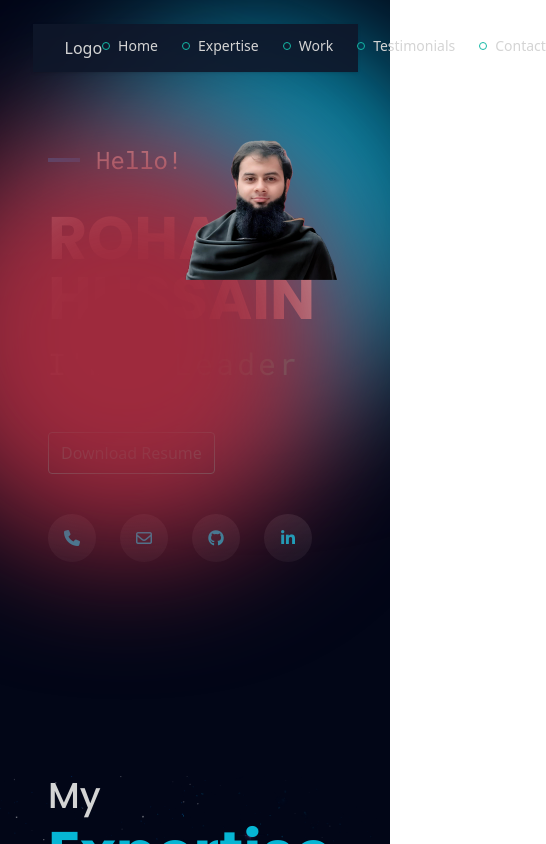
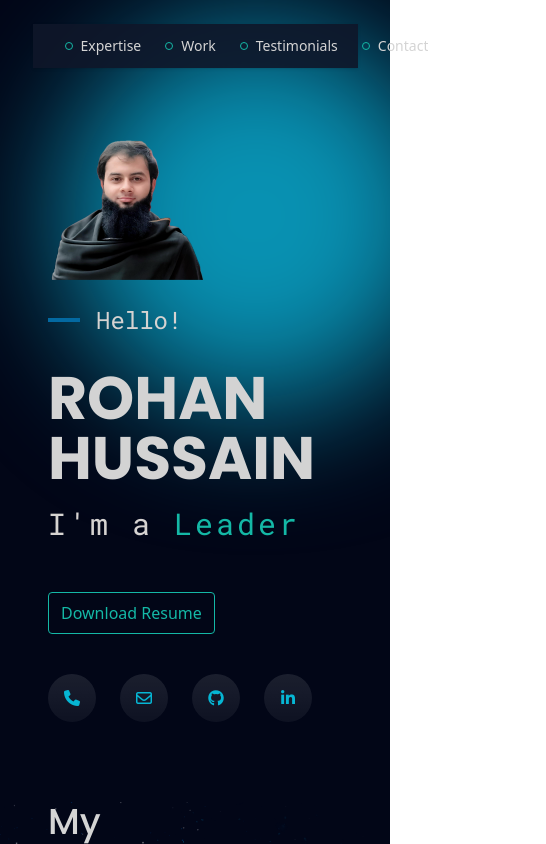
Before and after one commit to hallucinogenizer/portfolio-template, a React (Vite) app: page / in a window 390 px wide. Shown: the top 844 px of the page, 546 px wide, since content can reach past the window. Built offline with nearby package versions, Linux system fonts and the light colour scheme.

Commit message:
hero section responsiveness

```diff
--- a/src/components/HeroSection/HeroSection.tsx
+++ b/src/components/HeroSection/HeroSection.tsx
@@ -27,10 +27,10 @@ export function HeroSection() {
       >
         <TextContent className="flex-shrink" />
         <div className="relative">
-          <PersonImage className="absolute z-10 top-0 right-0 md:w-[30rem] md:h-[30rem] w-40 h-40" />
+          <PersonImage className="lg:absolute z-10 top-0 right-0 md:w-[30rem] md:h-[30rem] w-40 h-40" />
           <BackgroundBlurredCircle
             variant={BgCircleVariant.RED}
-            className="right-0 top-0 bg-[#9E2A3D]"
+            className="right-0 top-0 bg-[#9E2A3D] lg:absolute hidden"
             style={{ width: "27rem", height: "27rem" }}
           />
         </div>
--- a/src/components/TestimonialsSection/TestimonialCards.tsx
+++ b/src/components/TestimonialsSection/TestimonialCards.tsx
@@ -26,8 +26,8 @@ export default function TestimonialCards({
 const TestimonialCard = ({ content }: { content: TestimonialDataType }) => (
   <Fade direction="up" triggerOnce>
     <div
-      className={`bg-zinc-400 bg-opacity-20 flex flex-col justify-around shadow p-6 rounded-lg ${HOVER_TRANSLATE_CLASSES}`}
-      style={{ width: "21.625rem", height: "30.375rem" }}
+      className={`bg-zinc-400 bg-opacity-20 flex flex-col gap-8 justify-around shadow p-6 rounded-lg ${HOVER_TRANSLATE_CLASSES}`}
+      style={{ width: "21.625rem" }}
     >
       <div className="flex flex-col gap-4">
         <div>
--- a/src/components/TestimonialsSection/testimonialsData.ts
+++ b/src/components/TestimonialsSection/testimonialsData.ts
@@ -33,4 +33,13 @@ Rohan's well-rounded understanding of business, coupled with his ownership minds
 KICKSAT Preparations`,
     },
   },
+  {
+    quote:
+      "I had the pleasure of collaborating with Rohan on a search feature for our platform, and I was thoroughly impressed with his skills as an engineer. Rohan is incredibly intelligent, and responsible, and has a remarkable ability to take ownership and develop products.",
+    person: {
+      name: "Wasiq Noor Qasmi",
+      image: WasiqDp,
+      title: "Senior Software Engineer | Mentor",
+    },
+  },
 ];
--- a/src/components/TopNavBar/TopNavBar.tsx
+++ b/src/components/TopNavBar/TopNavBar.tsx
@@ -11,9 +11,12 @@ import {
 export const TopNavBar = () => (
   <div className="absolute top-6 right-1/2 w-5/6 max-w-6xl h-12 z-20">
     <ul className="relative -right-1/2 list-none px-8 py-3 bg-slate-900 bg-opacity-90 shadow flex justify-between leading-tight text-neutral-300">
-      <li className="text-base ">Logo</li>
       <div className="text-sm flex gap-6 justify-evenly">
-        <MenuItem text="Home" sectionIdToGoTo={HERO_SECTION_ID} />
+        <MenuItem
+          text="Home"
+          sectionIdToGoTo={HERO_SECTION_ID}
+          className="lg:block hidden"
+        />
         <MenuItem text="Expertise" sectionIdToGoTo={EXPERTISE_SECTION_ID} />
         <MenuItem text="Work" sectionIdToGoTo={WORK_EXPERIENCE_SECTION_ID} />
         <MenuItem
@@ -29,14 +32,19 @@ export const TopNavBar = () => (
 const MenuItem = ({
   text,
   sectionIdToGoTo,
+  className,
 }: {
   text: string;
   sectionIdToGoTo?: string;
+  className?: string;
 }) => {
   const [isHovered, setIsHovered] = useState(false);
 
   return (
-    <a href={`#${sectionIdToGoTo}`} className="hover:font-semibold">
+    <a
+      href={`#${sectionIdToGoTo}`}
+      className={cn("hover:font-semibold", className)}
+    >
       <li
         className="flex items-center gap-2 cursor-pointer"
         onMouseEnter={() => setIsHovered(true)}
```
